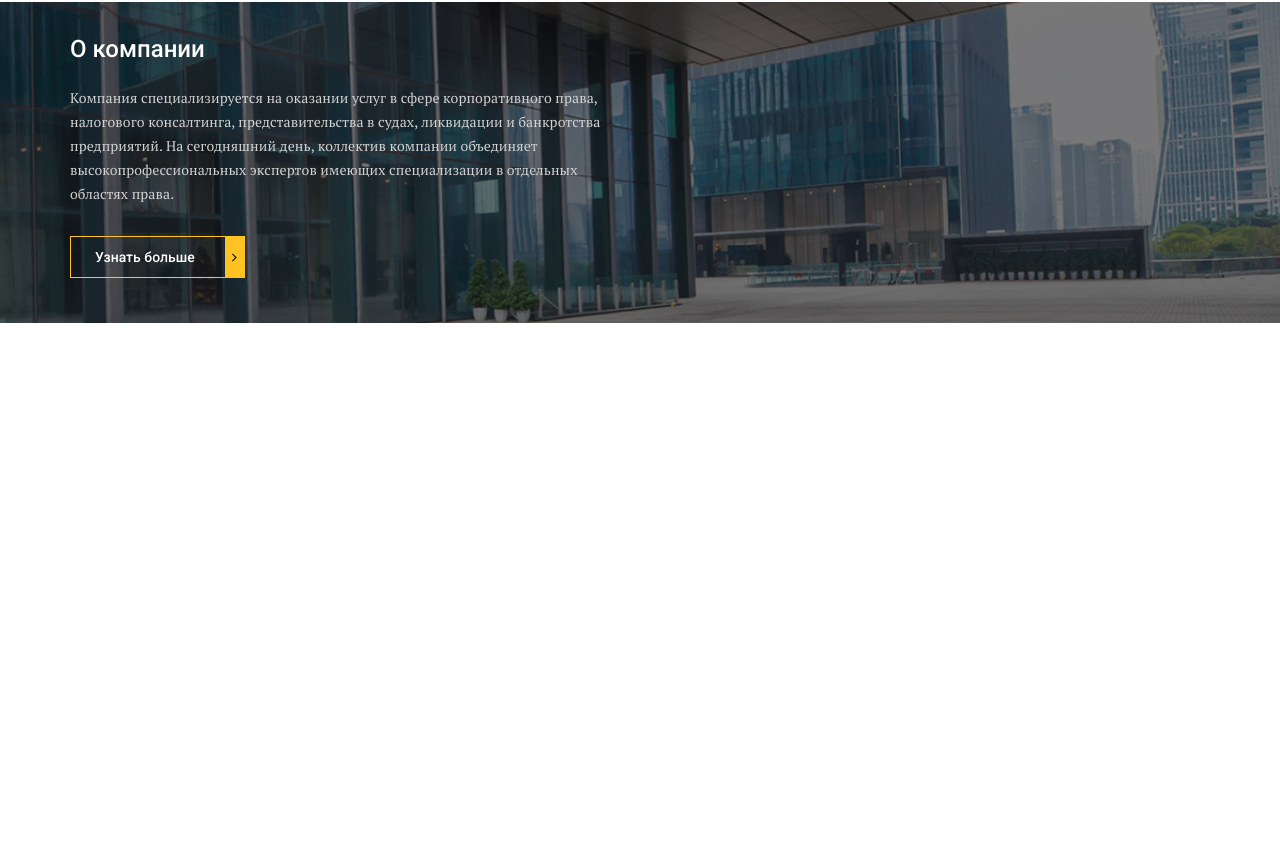
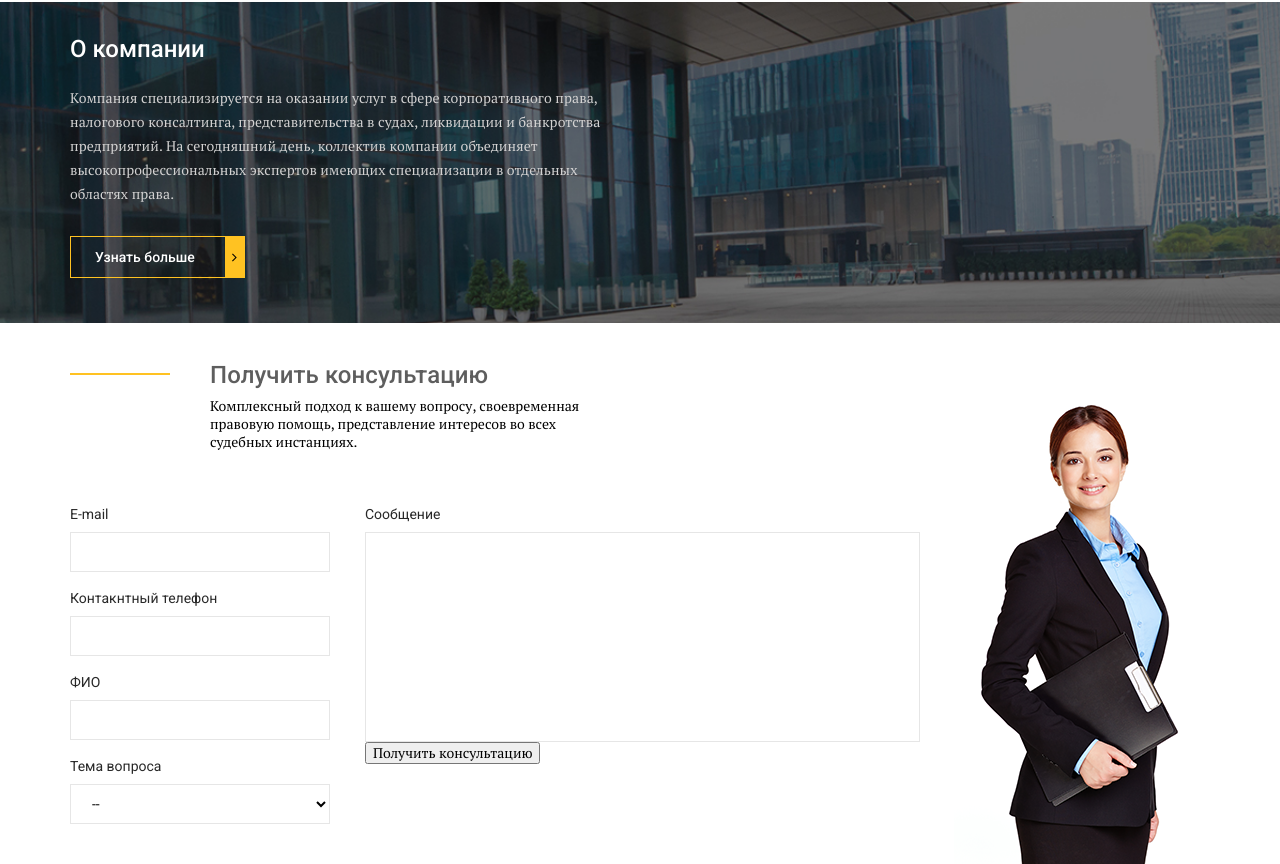
Before and after one commit to Joraborajora/2Example, a plain HTML site: page index.html in a window 1280 px wide. Shown: the part 1247-2111 px from the top of the page. Before the commit the page ends 1570 px from the top, so only its background shows below. Drawn offline with nearby package versions, Linux system fonts and the light colour scheme; files whose address does not match are found by name.

Commit message:
Add FORM
Added section FORM

```diff
--- a/css/main.css
+++ b/css/main.css
@@ -266,14 +266,16 @@ body {
     margin-bottom: 60px;
 }
 
-.services-title-box {
+.services-title-box ,
+.form-title-box{
     max-width: 520px;
     padding-left: 140px;
     position: relative;
 
 }
 
-.services-title-box:before {
+.services-title-box:before ,
+.form-title-box:before {
     content: "";
     background-color: #ffc222;
     width: 100px;
@@ -283,7 +285,8 @@ body {
     top: 10px;
 }
 
-.services-title {
+.services-title ,
+.form-title {
  font-size: 24px;
  font-weight: 500;
  line-height: 24px;
@@ -294,7 +297,8 @@ body {
 
 }
 
-.services-text {
+.services-text ,
+.form-title {
     letter-spacing: 0.1px;
     color: #5e5e5e;
 }
@@ -397,3 +401,80 @@ padding: 25px 0 45px 0;
 .about-btn.default-btn:after {
     color: #000;
 }
+
+
+/* FORM */
+
+.form {
+    padding-top: 40px;
+}
+
+.form-inner {
+    padding-bottom: 40px;
+    background-image: url(../img/form-fon.png);
+    min-height: 460px;
+    background-repeat: no-repeat;
+    background-position: bottom right;
+}
+
+.form-box {
+    max-width: 850px;
+    padding-top:45px;
+}
+
+.form-box-inner {
+    display: flex;
+    justify-content: space-between;
+}
+
+.form-box-left {
+    max-width:260px;
+    width: 100%;
+}
+
+.form-box-right {
+    max-width:555px;
+    width: 100%;
+}
+
+.form-box-inner label ,
+.form-box-inner input ,
+.form-box-inner select,
+.form-box-inner textarea{
+    display: block;
+    width: 100%;
+}
+
+
+.form-box-inner label {
+    color: #282828;
+    font-family: 'Roboto', sans-serif;
+    line-height: 36px;
+}
+
+.form-box-inner input {
+    margin-bottom: 8px;
+    outline: none;
+    border: 1px solid #e6e6e6;
+    height: 40px;
+    padding: 0 10px;
+
+}
+
+.form-box-inner select {
+
+    outline: none;
+    border: 1px solid #e6e6e6;
+
+    background-color: transparent;
+    height: 40px;
+    padding-left: 17px;
+}
+
+.form-box-inner textarea {
+    border: 1px solid #e6e6e6;
+    height: 210px;
+    padding: 10px;
+    outline: none;
+    resize: none;
+}
--- a/index.html
+++ b/index.html
@@ -180,6 +180,69 @@
         </div>
     </section>
 
+    <section class="form">
+        <div class="container">
+            <div class="form-inner">
+                <div class="form-content">
+                    <div class="form-title-box">
+                        <div class="form-title">
+                            Получить консультацию
+                        </div>
+                        <div class="form-text">
+                            Комплексный подход к вашему вопросу, своевременная правовую помощь, представление интересов во всех судебных инстанциях.
+                        </div>
+                    </div>
+
+                    <div class="form-box">
+                        <form action="">
+                            <div class="form-box-inner">
+                                <div class="form-box-left">
+                                    <label>
+                                        E-mail
+                                        <input type="text">
+
+                                    </label>
+                                    <label>
+                                        Контакнтный телефон
+                                        <input type="text">
+
+                                    </label>
+                                    <label>
+                                        ФИО
+                                        <input type="text">
+
+                                    </label>
+                                    <label>
+                                        Тема вопроса
+                                        <select >
+                                            <option>--</option>
+                                            <option>--</option>
+                                            <option>--</option>
+                                            <option>--</option>
+                                            <option>--</option>
+                                        </select>
+
+                                    </label>
+                                </div>
+                                <div class="form-box-right">
+                                    <label>
+                                        Сообщение
+                                    </label>
+                                    <label for="">
+                                        <textarea name="" id="" cols="30" rows="10"></textarea>
+                                    </label>
+                                    <button type="submit">Получить консультацию</button>
+                                </div>
+                            </div>
+                        </form>
+
+                    </div>
+                </div>
+
+            </div>
+        </div>
+    </section>
+
     <div id="modal">
         <h2>Hello!</h2>
         <p>You are awesome!</p>
```
Also changed, not shown: img/form-fon.png (added), img/news-1.jpg (added), img/news-2.jpg (added).
